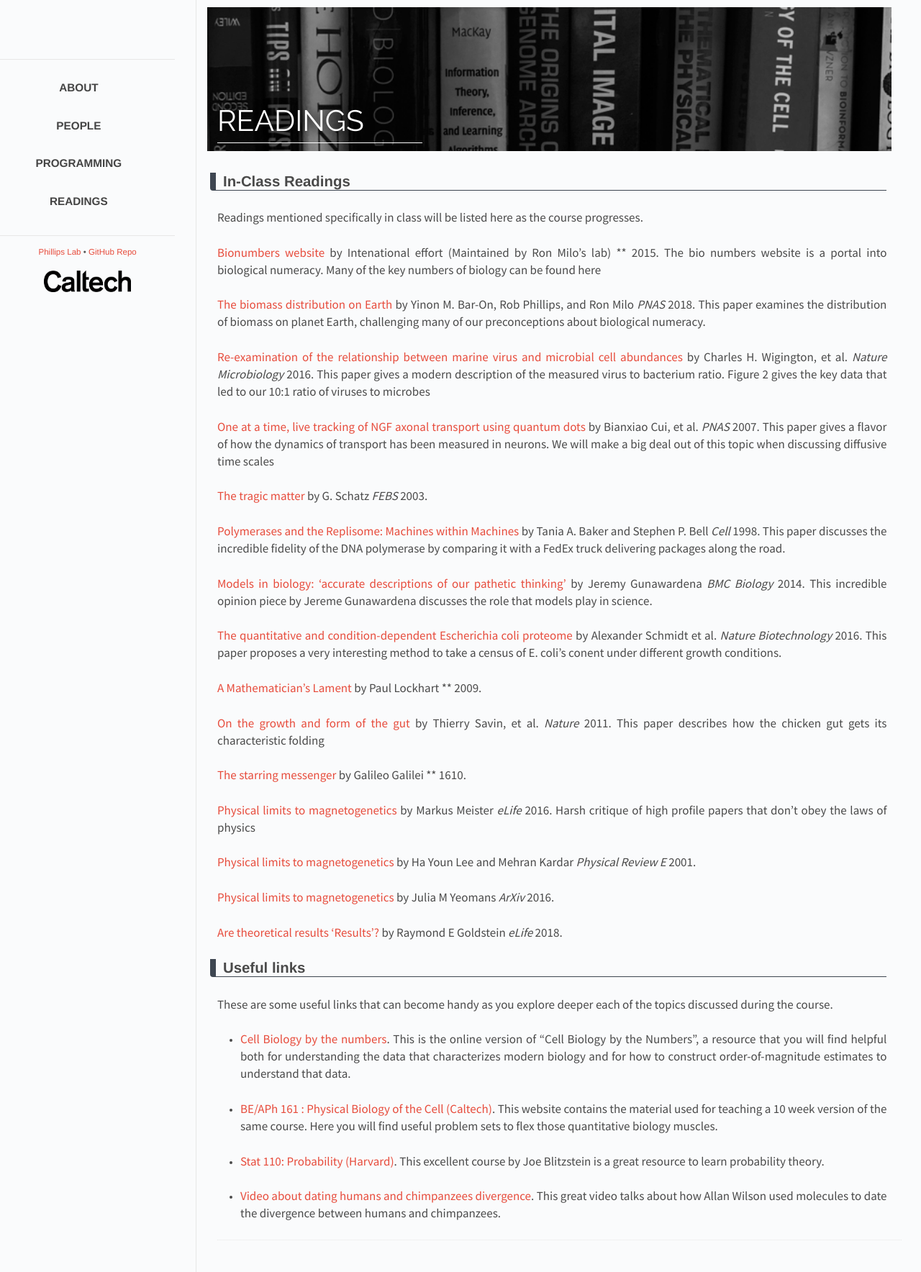
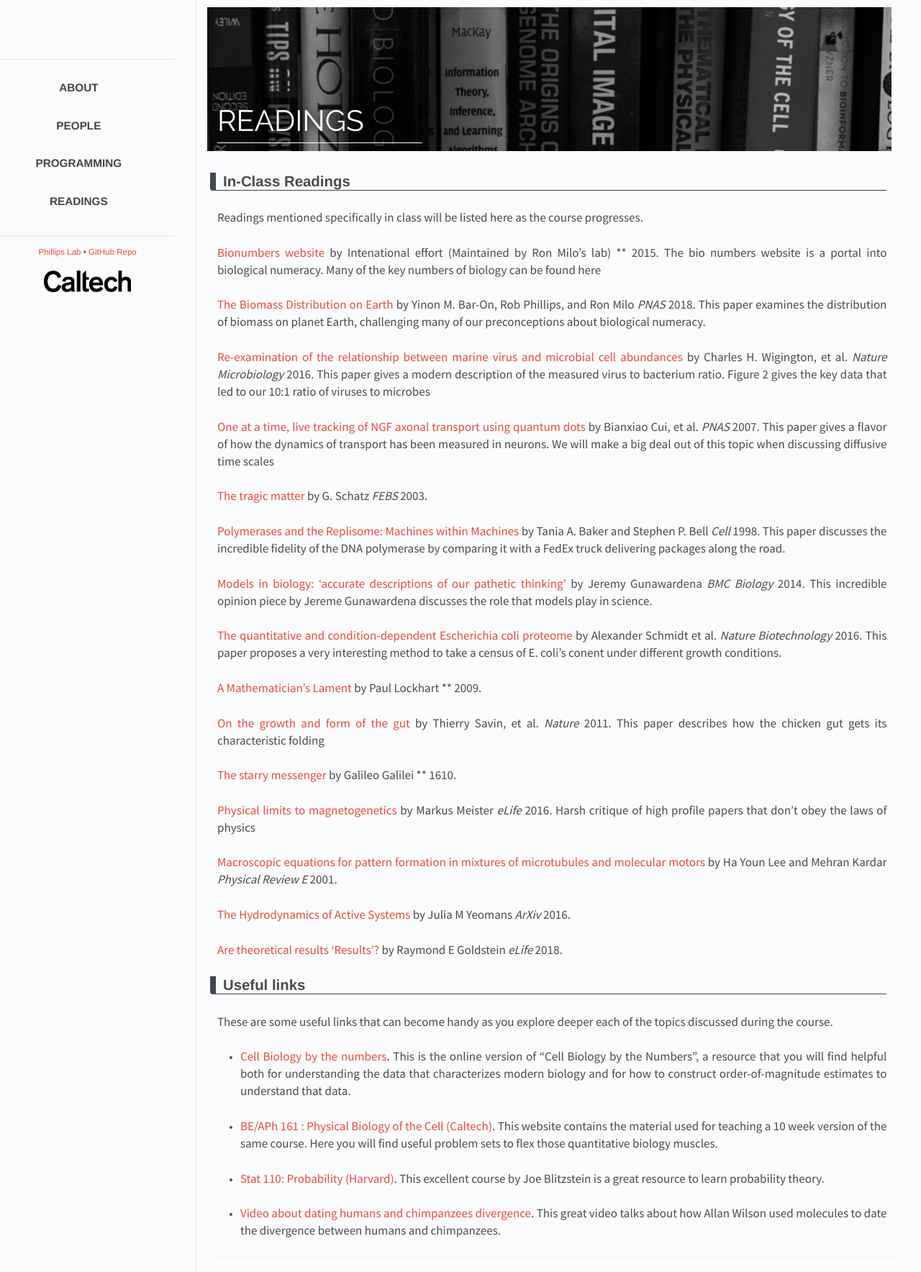
Before and after one commit to RPGroup-PBoC/ncbs_pboc, a Jekyll site: the page built from _posts/2017-01-24-readings.md, in a window 1280 px wide. Shown: the whole page at 72% size. Built offline with Jekyll 4.4.1, drawn with Linux system fonts in a browser that asks for light colours.

Commit message:
fix typos on titles

```diff
--- a/_data/papers.yaml
+++ b/_data/papers.yaml
@@ -4,7 +4,7 @@
   description: The bio numbers website is a portal into biological numeracy.  Many of the key numbers of biology can be found here
   link: "https://bionumbers.hms.harvard.edu/search.aspx"
 
-- title: "The biomass distribution on Earth"
+- title: "The Biomass Distribution on Earth"
   author: Yinon M. Bar-On, Rob Phillips, and Ron Milo
   journal: PNAS
   year: 2018
@@ -65,7 +65,7 @@
   year: 2011
   link: "http://www.rpdata.caltech.edu/courses/course_papers/Nature_Savin_2011.pdf"
 
-- title: "The starring messenger"
+- title: "The starry messenger"
   author: Galileo Galilei
   year: 1610
   link: "https://people.rit.edu/wlrgsh/Galileo.pdf"
@@ -77,13 +77,13 @@
   year: 2016
   link: "https://elifesciences.org/articles/17210"
 
-- title: "Physical limits to magnetogenetics"
+- title: "Macroscopic equations for pattern formation in mixtures of microtubules and molecular motors"
   author: Ha Youn Lee and Mehran Kardar
   journal: Physical Review E
   year: 2001
   link: "https://journals.aps.org/pre/abstract/10.1103/PhysRevE.64.056113"
 
-- title: "Physical limits to magnetogenetics"
+- title: "The Hydrodynamics of Active Systems"
   author: Julia M Yeomans
   journal: ArXiv
   year: 2016
```
